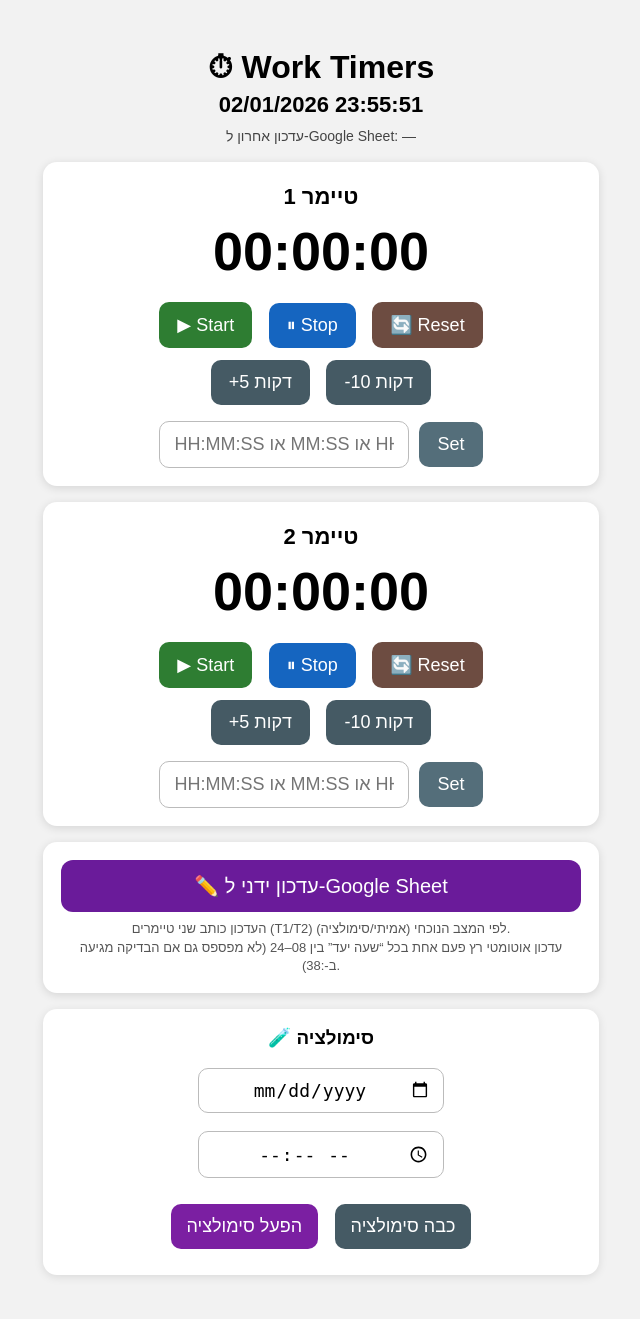
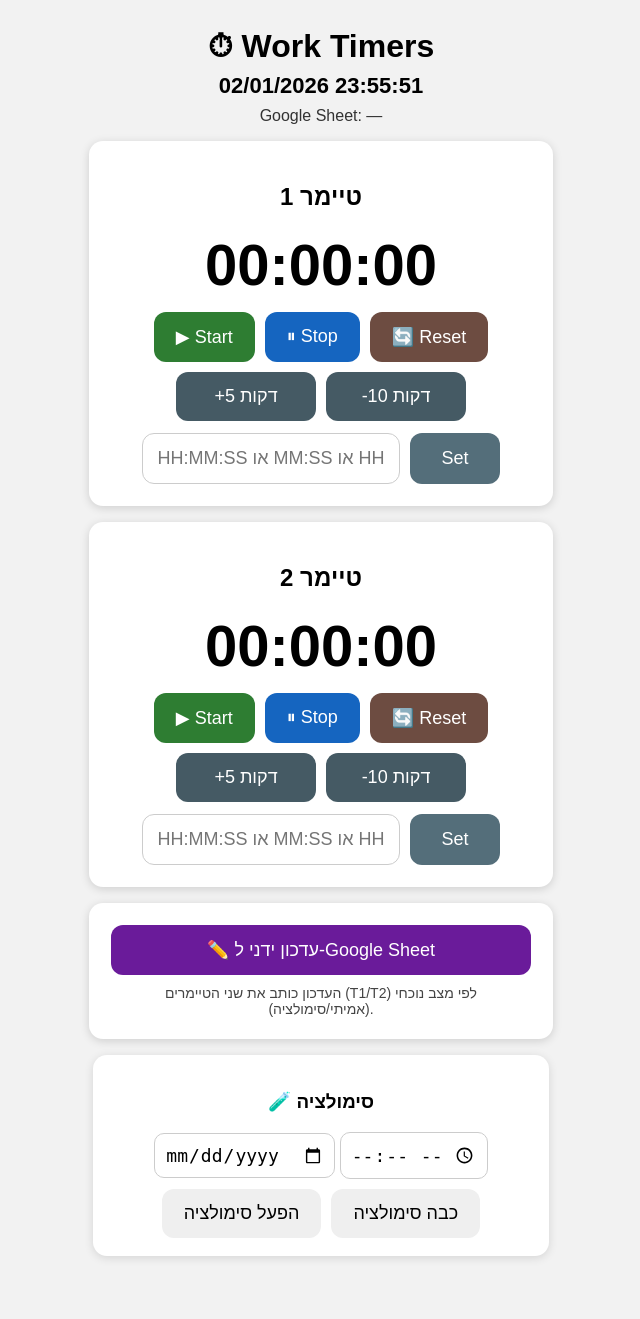
Before and after one commit to matanexcell-lab/work-timers, a Flask app: page / in a window 1280 px wide. Shown: the whole page, without its empty margins (319-959 px from the left). After the commit the page ends 1259 px from the top, so only its background shows below. Run offline with Flask 3, Linux system fonts and the light colour scheme; data comes from the database, SQL or seed files in the repository.

Commit message:
Update index.html

```diff
--- a/app/templates/index.html
+++ b/app/templates/index.html
@@ -1,357 +1,225 @@
 <!DOCTYPE html>
 <html lang="he">
 <head>
-<meta charset="UTF-8">
+<meta charset="UTF-8" />
+<meta name="viewport" content="width=device-width, initial-scale=1"/>
 <title>Work Timers</title>
-<meta name="viewport" content="width=device-width, initial-scale=1">
-
 <style>
-body {
-  font-family: Arial, sans-serif;
-  background: #f2f2f2;
-  padding: 20px;
-  text-align: center;
-}
-
-h1 { margin-bottom: 6px; }
-#nowTitle { font-size: 22px; font-weight: bold; margin-bottom: 10px; }
-.sim { color: red; }
-
-#sheetInfo { margin: 8px auto 18px; font-size: 14px; color: #444; }
-
-.banner {
-  max-width: 520px;
-  margin: 10px auto;
-  padding: 10px 12px;
-  border-radius: 10px;
-  font-size: 16px;
-  display: none;
-}
-.banner.ok { background: #e9f8ee; border: 1px solid #9fe0b1; color: #1f7a36; }
-.banner.err { background: #ffe9ec; border: 1px solid #f0a7b2; color: #9a1f2f; }
-
-.card {
-  background: white;
-  border-radius: 14px;
-  padding: 18px;
-  margin: 16px auto;
-  max-width: 520px;
-  box-shadow: 0 2px 10px rgba(0,0,0,0.12);
-}
-
-.timerTitle { font-size: 22px; font-weight: bold; margin-top: 4px; }
-.timer {
-  font-size: 54px;
-  font-weight: 700;
-  margin: 10px 0 14px;
-}
-
-.rowBtns button{
-  font-size: 18px;
-  padding: 12px 18px;
-  margin: 6px;
-  border: 0;
-  border-radius: 10px;
-  cursor: pointer;
-  color: #fff;
-}
-
-.btnStart { background: #2e7d32; }
-.btnStop  { background: #1565c0; }
-.btnReset { background: #6d4c41; }
-.btnAdj   { background: #455a64; color:#fff; }
-
-.editRow{
-  display:flex;
-  gap:10px;
-  justify-content:center;
-  align-items:center;
-  margin-top: 10px;
-  flex-wrap: wrap;
-}
-.editRow input{
-  font-size: 18px;
-  padding: 12px 14px;
-  border-radius: 10px;
-  border: 1px solid #bbb;
-  width: 220px;
-  text-align: center;
-}
-.editRow button{
-  font-size: 18px;
-  padding: 12px 18px;
-  border-radius: 10px;
-  border: 0;
-  cursor: pointer;
-  background: #546e7a;
-  color: #fff;
-}
-
-.sim-box {
-  background: #fff;
-  padding: 18px;
-  border-radius: 14px;
-  max-width: 520px;
-  margin: 16px auto;
-  box-shadow: 0 2px 10px rgba(0,0,0,0.10);
-}
-.sim-box h3 { margin-top: 0; }
-.sim-box input{
-  font-size: 18px;
-  padding: 10px 12px;
-  border-radius: 10px;
-  border: 1px solid #bbb;
-  width: 220px;
-  text-align: center;
-}
-.sim-box button{
-  font-size: 18px;
-  padding: 12px 16px;
-  margin: 8px 6px;
-  border-radius: 10px;
-  border: 0;
-  cursor: pointer;
-}
-.simOn { background:#7b1fa2; color:#fff; }
-.simOff{ background:#455a64; color:#fff; }
-
-.gsheetBtn{
-  width: 100%;
-  background: #6a1b9a;
-  color:#fff;
-  font-size: 20px;
-  padding: 14px 16px;
-  border: 0;
-  border-radius: 12px;
-  cursor: pointer;
-}
-.smallNote{ font-size: 13px; color:#555; margin-top:8px; line-height:1.4; }
+  body{font-family:Arial, sans-serif;background:#f2f2f2;padding:20px;text-align:center}
+  h1{margin:0 0 6px 0}
+  #nowTitle{font-size:22px;font-weight:bold;margin:8px 0}
+  #lastLogLine{margin:6px 0 12px 0;color:#333}
+  .sim{color:#c40000}
+  .card{background:#fff;border-radius:14px;padding:22px;margin:16px auto;max-width:420px;box-shadow:0 2px 10px rgba(0,0,0,.15)}
+  .timer{font-size:58px;margin:14px 0;font-weight:700}
+  .row{display:flex;gap:10px;justify-content:center;flex-wrap:wrap;margin-top:10px}
+  button{font-size:18px;padding:14px 22px;border:0;border-radius:12px;cursor:pointer}
+  .btnStart{background:#2e7d32;color:#fff}
+  .btnStop{background:#1565c0;color:#fff}
+  .btnReset{background:#6d4c41;color:#fff}
+  .btnAdj{background:#455a64;color:#fff;min-width:140px}
+  .btnLog{background:#6a1b9a;color:#fff;width:100%;max-width:420px}
+  input[type="text"]{font-size:18px;padding:14px 12px;border-radius:12px;border:1px solid #ccc;min-width:220px;text-align:center}
+  .setWrap{display:flex;gap:10px;justify-content:center;flex-wrap:wrap;margin-top:12px}
+  .setBtn{background:#546e7a;color:#fff;min-width:90px}
+  .banner{max-width:420px;margin:0 auto 12px auto;border-radius:14px;padding:14px;font-size:20px}
+  .ok{background:#e8f5e9;color:#1b5e20;border:1px solid #a5d6a7}
+  .err{background:#ffebee;color:#b71c1c;border:1px solid #ef9a9a}
+  .hidden{display:none}
+  .simbox{background:#fff;border-radius:14px;padding:18px;max-width:420px;margin:16px auto;box-shadow:0 2px 10px rgba(0,0,0,.12)}
+  select,input[type="date"],input[type="time"]{font-size:18px;padding:10px;border-radius:10px;border:1px solid #ccc}
 </style>
 </head>
 
 <body>
-
   <h1>⏱ Work Timers</h1>
   <div id="nowTitle">טוען...</div>
-<div id="sheetInfo">עדכון אחרון ל-Google Sheet: <span id="lastSheet">—</span></div>
+  <div id="lastLogLine">Google Sheet: —</div>
 
-<div id="banner" class="banner"></div>
+  <div id="banner" class="banner hidden"></div>
 
   <!-- TIMER 1 -->
   <div class="card">
-  <div class="timerTitle">טיימר 1</div>
+    <h2>טיימר 1</h2>
     <div class="timer" id="timer-1">00:00:00</div>
 
-  <div class="rowBtns">
+    <div class="row">
       <button class="btnStart" onclick="startTimer(1)">▶ Start</button>
-    <button class="btnStop"  onclick="stopTimer(1)">⏸ Stop</button>
+      <button class="btnStop" onclick="stopTimer(1)">⏸ Stop</button>
       <button class="btnReset" onclick="resetTimer(1)">🔄 Reset</button>
     </div>
 
-  <div class="rowBtns">
-    <button class="btnAdj" onclick="adjustTimer(1, 300)">+5 דקות</button>
+    <div class="row">
+      <button class="btnAdj" onclick="adjustTimer(1, +300)">+5 דקות</button>
       <button class="btnAdj" onclick="adjustTimer(1, -600)">-10 דקות</button>
     </div>
 
-  <div class="editRow">
-    <input id="set-1" placeholder="HH:MM:SS או MM:SS או HH:MM">
-    <button onclick="setTimer(1)">Set</button>
+    <div class="setWrap">
+      <input id="set-1" type="text" placeholder="HH:MM:SS או MM:SS או HH"/>
+      <button class="setBtn" onclick="setTimer(1)">Set</button>
     </div>
   </div>
 
   <!-- TIMER 2 -->
   <div class="card">
-  <div class="timerTitle">טיימר 2</div>
+    <h2>טיימר 2</h2>
     <div class="timer" id="timer-2">00:00:00</div>
 
-  <div class="rowBtns">
+    <div class="row">
       <button class="btnStart" onclick="startTimer(2)">▶ Start</button>
-    <button class="btnStop"  onclick="stopTimer(2)">⏸ Stop</button>
+      <button class="btnStop" onclick="stopTimer(2)">⏸ Stop</button>
       <button class="btnReset" onclick="resetTimer(2)">🔄 Reset</button>
     </div>
 
-  <div class="rowBtns">
-    <button class="btnAdj" onclick="adjustTimer(2, 300)">+5 דקות</button>
+    <div class="row">
+      <button class="btnAdj" onclick="adjustTimer(2, +300)">+5 דקות</button>
       <button class="btnAdj" onclick="adjustTimer(2, -600)">-10 דקות</button>
     </div>
 
-  <div class="editRow">
-    <input id="set-2" placeholder="HH:MM:SS או MM:SS או HH:MM">
-    <button onclick="setTimer(2)">Set</button>
+    <div class="setWrap">
+      <input id="set-2" type="text" placeholder="HH:MM:SS או MM:SS או HH"/>
+      <button class="setBtn" onclick="setTimer(2)">Set</button>
     </div>
   </div>
 
-<!-- GOOGLE SHEET -->
+  <!-- LOG NOW -->
   <div class="card">
-  <button class="gsheetBtn" onclick="logNow()">✏️ עדכון ידני ל-Google Sheet</button>
-  <div class="smallNote">
-    העדכון כותב שני טיימרים (T1/T2) לפי המצב הנוכחי (אמיתי/סימולציה).<br>
-    עדכון אוטומטי רץ פעם אחת בכל “שעה יעד” בין 08–24 (לא מפספס גם אם הבדיקה מגיעה ב-:38).
+    <button class="btnLog" onclick="logNow()">✏️ עדכון ידני ל-Google Sheet</button>
+    <div style="margin-top:10px;color:#444;font-size:14px">
+      העדכון כותב את שני הטיימרים (T1/T2) לפי מצב נוכחי (אמיתי/סימולציה).
     </div>
   </div>
 
   <!-- SIMULATION -->
-<div class="sim-box">
+  <div class="simbox">
     <h3>🧪 סימולציה</h3>
-  <input type="date" id="simDate"><br><br>
-  <input type="time" id="simTime"><br><br>
-  <button class="simOn" onclick="startSim()">הפעל סימולציה</button>
-  <button class="simOff" onclick="stopSim()">כבה סימולציה</button>
+    <div style="margin:10px 0">
+      <input type="date" id="simDate">
+      <input type="time" id="simTime">
+    </div>
+    <div class="row">
+      <button onclick="startSim()">הפעל סימולציה</button>
+      <button onclick="stopSim()">כבה סימולציה</button>
+    </div>
   </div>
 
 <script>
 const BASE = window.location.origin;
 
-function showBanner(msg, ok=true){
+function showBanner(ok, msg){
   const b = document.getElementById("banner");
-  b.className = "banner " + (ok ? "ok" : "err");
-  b.innerText = msg;
-  b.style.display = "block";
-  clearTimeout(window.__ban_t);
-  window.__ban_t = setTimeout(()=>{ b.style.display="none"; }, 3500);
+  b.classList.remove("hidden","ok","err");
+  b.classList.add(ok ? "ok" : "err");
+  b.textContent = (ok ? "✅ " : "❌ ") + msg;
+  setTimeout(()=> b.classList.add("hidden"), 3500);
 }
 
-// ================= STATUS =================
 async function refreshStatus(){
-  try {
-    const r = await fetch(`${BASE}/api/status`, { cache: "no-store" });
+  try{
+    const r = await fetch(`${BASE}/api/status`);
     const d = await r.json();
 
     const title = document.getElementById("nowTitle");
     title.innerText = d.now_str + (d.simulation ? " (סימולציה)" : "");
     title.className = d.simulation ? "sim" : "";
 
-    d.timers.forEach((t, i) => {
-      document.getElementById(`timer-${i+1}`).innerText = t;
+    d.timers.forEach((t, idx)=>{
+      document.getElementById(`timer-${idx+1}`).innerText = t;
     });
 
-    document.getElementById("lastSheet").innerText = d.last_sheet_update ? d.last_sheet_update : "—";
+    const last = d.last_log || {time:"—", ok:true, msg:""};
+    document.getElementById("lastLogLine").innerText =
+      `Google Sheet: ${last.time}` + (last.msg ? ` — ${last.msg}` : "");
 
-  } catch(e){
-    console.error("Status error:", e);
+  }catch(e){
+    console.error(e);
   }
 }
 
 setInterval(refreshStatus, 1000);
 refreshStatus();
 
-// ================= TIMER ACTIONS =================
+// ---- timer actions ----
 async function startTimer(i){
-  await fetch(`${BASE}/api/timer/${i}/start`, { method: "POST" });
+  const r = await fetch(`${BASE}/api/timer/${i}/start`, {method:"POST"});
+  const d = await r.json();
+  if(!d.ok) showBanner(false, d.error || "שגיאה ב-Start");
   refreshStatus();
 }
 
 async function stopTimer(i){
-  await fetch(`${BASE}/api/timer/${i}/stop`, { method: "POST" });
+  const r = await fetch(`${BASE}/api/timer/${i}/stop`, {method:"POST"});
+  const d = await r.json();
+  if(!d.ok) showBanner(false, d.error || "שגיאה ב-Stop");
   refreshStatus();
 }
 
 async function resetTimer(i){
-  await fetch(`${BASE}/api/timer/${i}/reset`, { method: "POST" });
+  const r = await fetch(`${BASE}/api/timer/${i}/reset`, {method:"POST"});
+  const d = await r.json();
+  if(!d.ok) showBanner(false, d.error || "שגיאה ב-Reset");
   refreshStatus();
 }
 
 async function adjustTimer(i, delta){
   const r = await fetch(`${BASE}/api/timer/${i}/adjust`, {
-    method: "POST",
-    headers: { "Content-Type": "application/json" },
-    body: JSON.stringify({ delta })
+    method:"POST",
+    headers: {"Content-Type":"application/json"},
+    body: JSON.stringify({delta})
   });
   const d = await r.json();
-  if(!d.ok){
-    showBanner(d.error || "שגיאה בעדכון זמן", false);
+  if(!r.ok) showBanner(false, d.error || "שגיאה בעדכון זמן");
+  refreshStatus();
+}
+
+async function setTimer(i){
+  const val = document.getElementById(`set-${i}`).value;
+  const r = await fetch(`${BASE}/api/timer/${i}/set`, {
+    method:"POST",
+    headers: {"Content-Type":"application/json"},
+    body: JSON.stringify({value: val})
+  });
+  const d = await r.json();
+  if(!r.ok){
+    showBanner(false, d.error || "שגיאה ב-Set");
   }
   refreshStatus();
 }
 
-// ================= SET TIME (format fix) =================
-function parseTimeToSeconds(val){
-  val = (val || "").trim();
-
-  // HH:MM:SS (allow 1-2 digits hours)
-  if (/^\d{1,2}:\d{2}:\d{2}$/.test(val)) {
-    const [h,m,s] = val.split(":").map(Number);
-    return h*3600 + m*60 + s;
-  }
-
-  // HH:MM
-  if (/^\d{1,2}:\d{2}$/.test(val)) {
-    const [h,m] = val.split(":").map(Number);
-    return h*3600 + m*60;
-  }
-
-  // MM:SS
-  if (/^\d{1,2}:\d{2}$/.test(val)) {
-    const [m,s] = val.split(":").map(Number);
-    return m*60 + s;
-  }
-
-  return null;
-}
-
-async function setTimer(i){
-  const input = document.getElementById(`set-${i}`);
-  const val = input.value;
-
-  const seconds = parseTimeToSeconds(val);
-  if (seconds === null) {
-    showBanner("פורמט לא תקין", false);
-    return;
-  }
-
-  const r = await fetch(`${BASE}/api/timer/${i}/set`, {
-    method: "POST",
-    headers: { "Content-Type": "application/json" },
-    body: JSON.stringify({ seconds })
-  });
+// ---- google sheet ----
+async function logNow(){
+  try{
+    const r = await fetch(`${BASE}/api/log-now`, {method:"POST"});
     const d = await r.json();
-  if(d.ok){
-    showBanner("⏱ הזמן עודכן");
-    input.value = "";
-  }else{
-    showBanner(d.error || "שגיאה בעדכון", false);
+    showBanner(!!d.ok, d.message || (d.ok ? "עודכן" : "שגיאה"));
+  }catch(e){
+    showBanner(false, "שגיאת רשת");
   }
   refreshStatus();
 }
 
-// ================= GOOGLE SHEET =================
-async function logNow(){
-  try {
-    const r = await fetch(`${BASE}/api/log-now`, { method: "POST" });
-    const d = await r.json();
-    if(d.ok){
-      showBanner("✅ עודכן ב-Google Sheet");
-      if(d.updated_at){
-        document.getElementById("lastSheet").innerText = d.updated_at;
-      }
-    }else{
-      showBanner("❌ " + (d.message || "שגיאה בעדכון"), false);
-    }
-  } catch(e){
-    showBanner("❌ שגיאת רשת בעדכון", false);
-  }
-  refreshStatus();
-}
-
-// ================= SIMULATION =================
+// ---- simulation ----
 async function startSim(){
   const d = document.getElementById("simDate").value;
   const t = document.getElementById("simTime").value;
   if(!d || !t){
-    showBanner("בחר תאריך ושעה", false);
+    showBanner(false, "בחר תאריך ושעה");
     return;
   }
-
-  await fetch(`${BASE}/api/sim/start`, {
-    method: "POST",
-    headers: { "Content-Type": "application/json" },
-    body: JSON.stringify({ datetime: `${d} ${t}` })
+  const r = await fetch(`${BASE}/api/sim/start`, {
+    method:"POST",
+    headers: {"Content-Type":"application/json"},
+    body: JSON.stringify({datetime: `${d} ${t}`})
   });
+  const j = await r.json();
+  if(!j.ok) showBanner(false, "שגיאה בסימולציה");
   refreshStatus();
 }
 
 async function stopSim(){
-  await fetch(`${BASE}/api/sim/stop`, { method: "POST" });
+  const r = await fetch(`${BASE}/api/sim/stop`, {method:"POST"});
+  const j = await r.json();
+  if(!j.ok) showBanner(false, "שגיאה בכיבוי סימולציה");
   refreshStatus();
 }
 </script>
```
Lines whose indentation alone changed are shown as unchanged.
